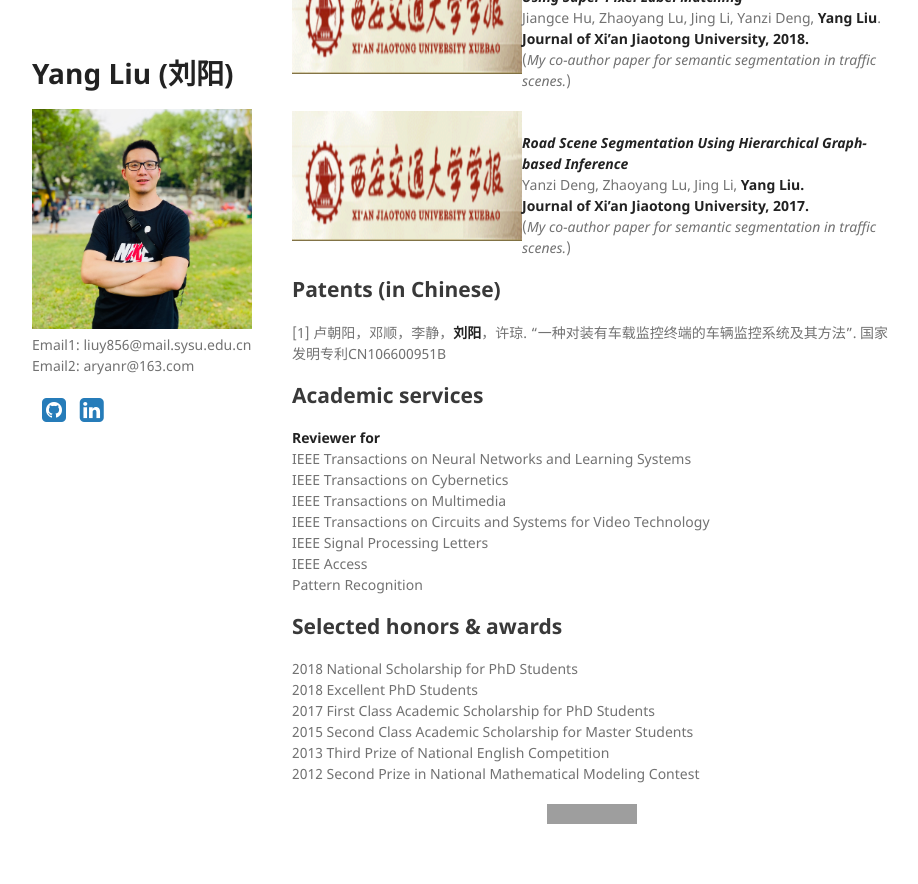
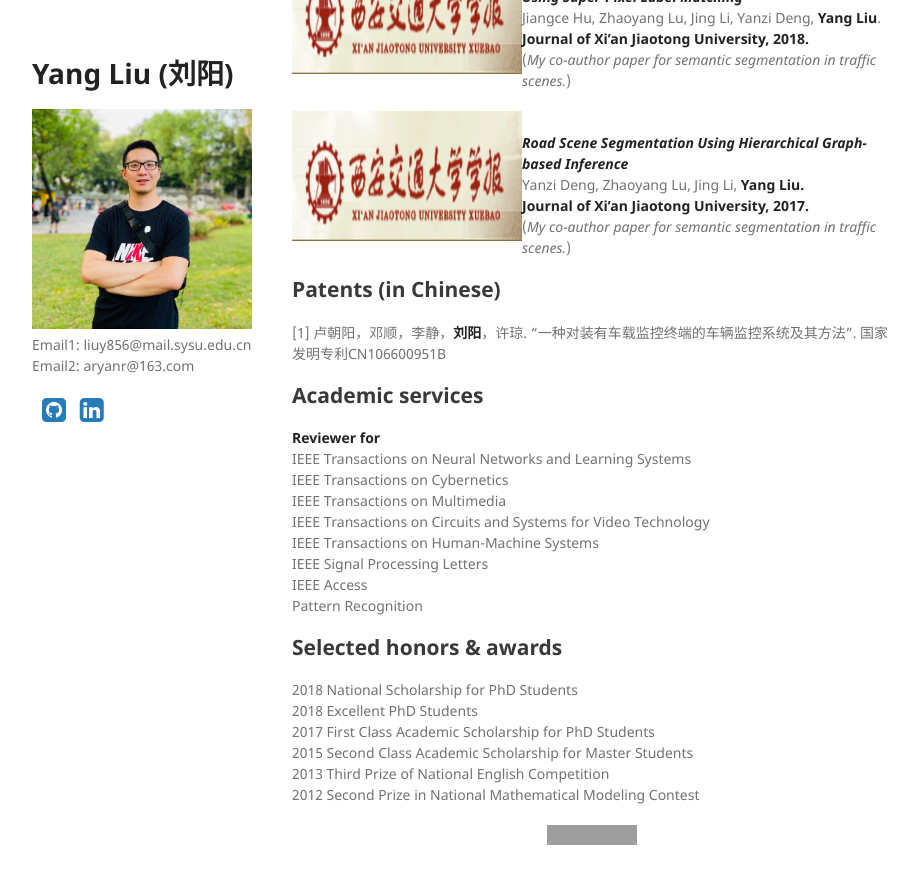
Before and after one commit to YangLiu9208/home, a Jekyll site: the page built from index.md, in a window 1280 px wide and 900 px high, scrolled down 2480 px. Shown: the top 884 px of the window, without its empty margins (178-1096 px from the left). Built offline with Jekyll 4.4.1, drawn with Linux system fonts in a browser that asks for light colours; a style sheet for code colours, icons or effects is not loaded; grey boxes are pictures that could not be loaded.

Commit message:
Update index.md

```diff
--- a/index.md
+++ b/index.md
@@ -133,6 +133,7 @@ IEEE Transactions on Neural Networks and Learning Systems
 IEEE Transactions on Cybernetics
 IEEE Transactions on Multimedia
 IEEE Transactions on Circuits and Systems for Video Technology
+IEEE Transactions on Human-Machine Systems
 IEEE Signal Processing Letters
 IEEE Access
 Pattern Recognition
```
